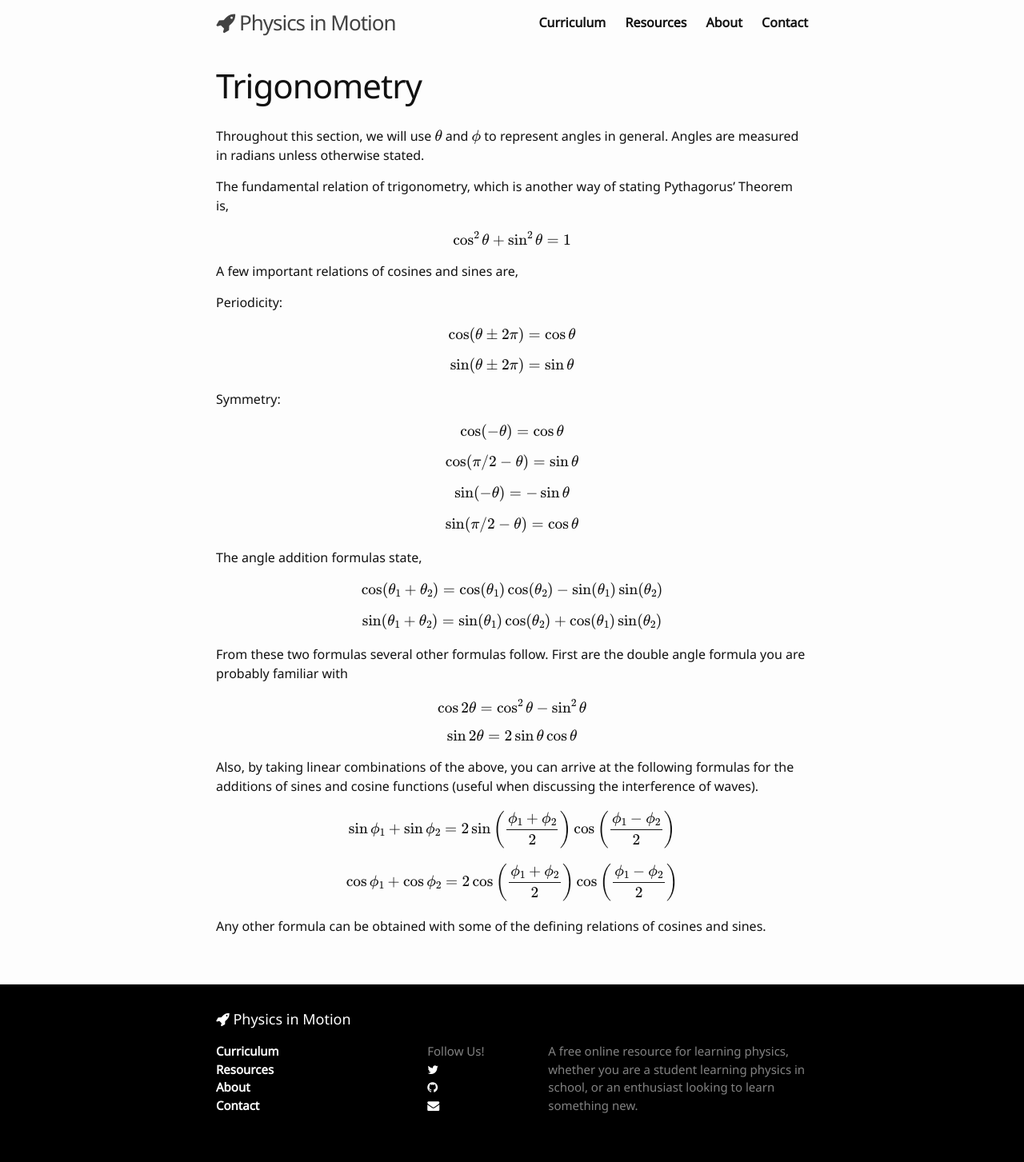
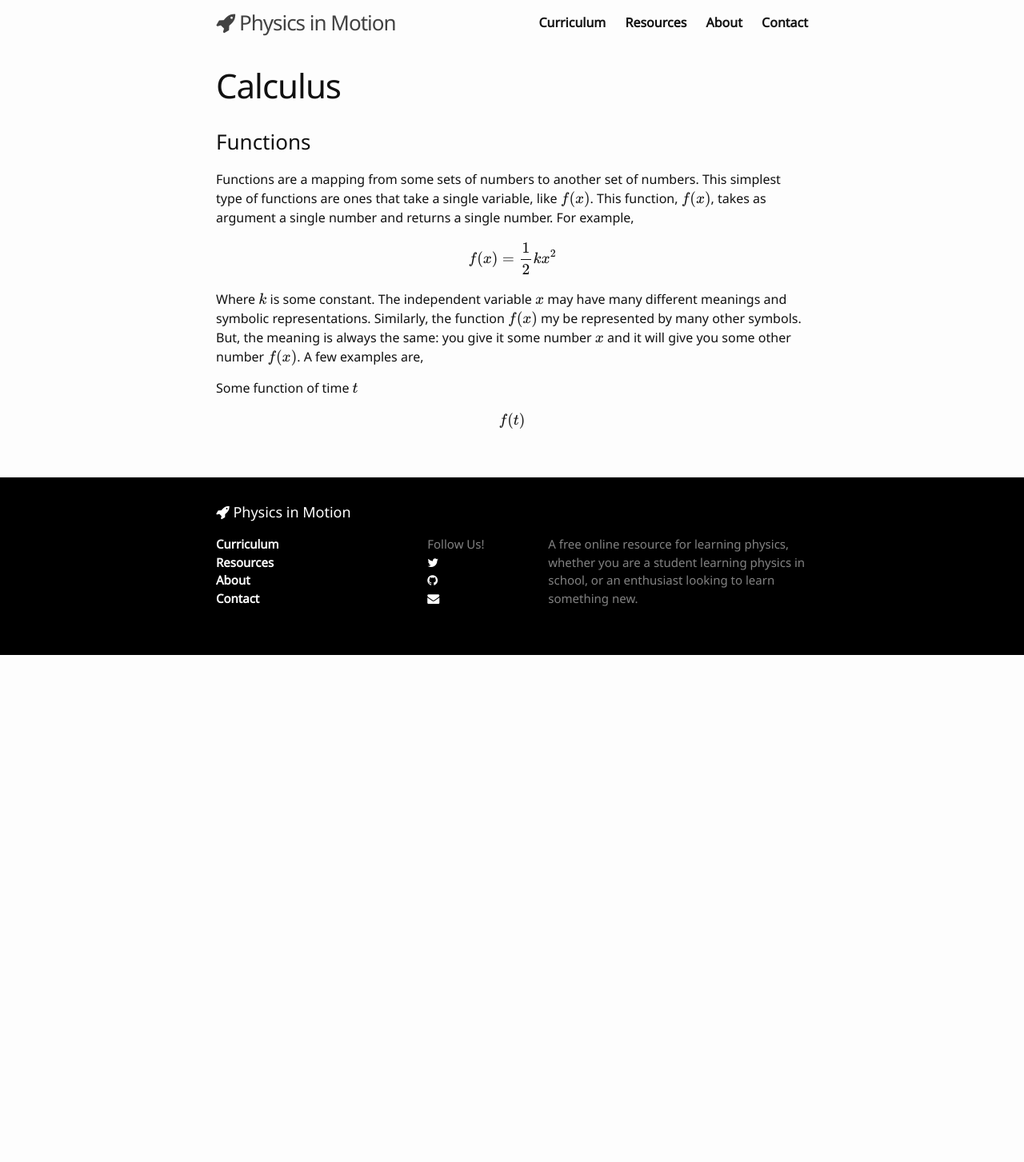
Before and after one commit to LeNPaul/physics-in-motion-old, a Jekyll site: the page built from _posts/2016-11-06-mathematics-calculus.md, in a window 1280 px wide. Shown: the whole page at 80% size. Built offline with Jekyll 4.4.1, drawn with Linux system fonts in a browser that asks for light colours; nearby versions of some CDN libraries; formulas are drawn with MathJax 3; after the commit the page ends 900 px from its top, so only the background shows below that.

Commit message:
Update content

```diff
--- a/_posts/2016-11-06-mathematics-calculus.md
+++ b/_posts/2016-11-06-mathematics-calculus.md
@@ -1,76 +1,22 @@
 ---
 layout: post
-title:  "Trigonometry"
-date: 2016-11-08
+title:  "Calculus"
+date: 2016-11-06
 categories: Mathematics
 ---
 
-Throughout this section, we will use \\( \theta \\) and \\( \phi \\) to represent angles in general. Angles are measured in radians unless otherwise stated.
+### Functions
 
-The fundamental relation of trigonometry, which is another way of stating Pythagorus' Theorem is,
+Functions are a mapping from some sets of numbers to another set of numbers. This simplest type of functions are ones that take a single variable, like \\( f(x) \\). This function, \\( f(x) \\), takes as argument a single number and returns a single number. For example,
 
 $$
-  \cos^2 \theta + \sin^2 \theta = 1
+  f(x) = \frac{1}{2} k x^2
 $$
 
-A few important relations of cosines and sines are,
+Where \\( k \\) is some constant. The independent variable \\( x \\) may have many different meanings and symbolic representations. Similarly, the function \\( f(x) \\) my be represented by many other symbols. But, the meaning is always the same: you give it some number \\( x \\) and it will give you some other number \\( f(x) \\). A few examples are,
 
-Periodicity:
+Some function of time \\( t \\)
 
 $$
-  \cos(\theta \pm 2 \pi) = \cos \theta
+  f(t)
 $$
-
-$$
-  \sin(\theta \pm 2 \pi) = \sin \theta
-$$
-
-Symmetry:
-
-$$
-  \cos(-\theta) = \cos \theta
-$$
-
-$$
-  \cos(\pi/2 - \theta) = \sin \theta
-$$
-
-$$
-  \sin(-\theta) = - \sin \theta
-$$
-
-$$
-  \sin(\pi/2 - \theta) = \cos \theta
-$$
-
-The angle addition formulas state,
-
-$$
-  \cos(\theta_1 + \theta_2) = \cos(\theta_1)\cos(\theta_2) - \sin(\theta_1)\sin(\theta_2)
-$$
-
-$$
-  \sin(\theta_1 + \theta_2) = \sin(\theta_1)\cos(\theta_2) + \cos(\theta_1)\sin(\theta_2)
-$$
-
-From these two formulas several other formulas follow. First are the double angle formula you are probably familiar with
-
-$$
-  \cos 2 \theta = \cos^2 \theta - \sin^2 \theta
-$$
-
-$$
-  \sin 2 \theta = 2 \sin\theta \cos \theta
-$$
-
-Also, by taking linear combinations of the above, you can arrive at the following formulas for the additions of sines and cosine functions (useful when discussing the interference of waves).
-
-$$
-  \sin \phi_1 + \sin \phi_2 = 2 \sin \left( \frac{\phi_1 + \phi_2}{2} \right) \cos \left( \frac{\phi_1 - \phi_2}{2} \right)
-$$
-
-$$
-  \cos \phi_1 + \cos \phi_2 = 2 \cos \left( \frac{\phi_1 + \phi_2}{2} \right) \cos \left( \frac{\phi_1 - \phi_2}{2} \right)
-$$
-
-Any other formula can be obtained with some of the defining relations of cosines and sines.
```
